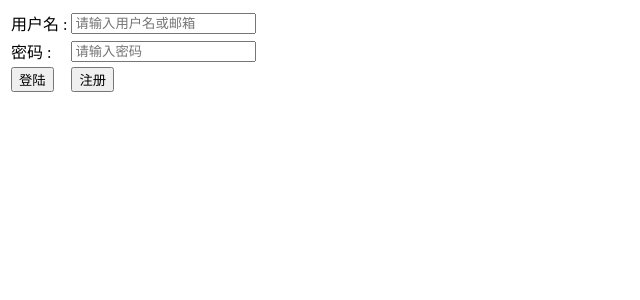
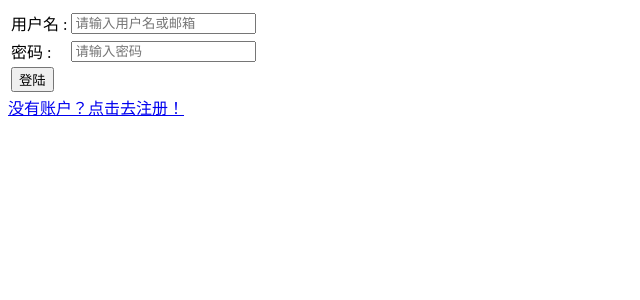
Before and after one commit to HAM02020/calm2doService, a Django app: page /users/login in a window 1280 px wide. Shown: the top 300 px of the page, without its empty margins (0-640 px from the left). Run offline with Django 3.2, Linux system fonts and the light colour scheme.

Commit message:
久置重启维护

```diff
--- a/app1/templates/login.html
+++ b/app1/templates/login.html
@@ -21,12 +21,13 @@
                     <td>
                         <input type="submit" value="登陆">
                     </td>
-                    <td>
-                        <a href="/user/register"><input type="button" value="注册" ></a>
-                    </td>
+
                 </tr>
+
             </tbody>
+
         </table>
+        <a href="/users/register">没有账户？点击去注册！</a>
 
     </form>
 </div>
--- a/app1/templates/register.html
+++ b/app1/templates/register.html
@@ -44,13 +44,10 @@
                     <td>
                         <input type="submit" value="注册">
                     </td>
-                    <td>
-                        <a href="/user/login"><input type="button" value="登陆" ></a>
-                    </td>
                 </tr>
             </tbody>
         </table>
-
+        <a href="/users/login">已有账户？去登陆！</a>
     </form>
 </div>
 
```
